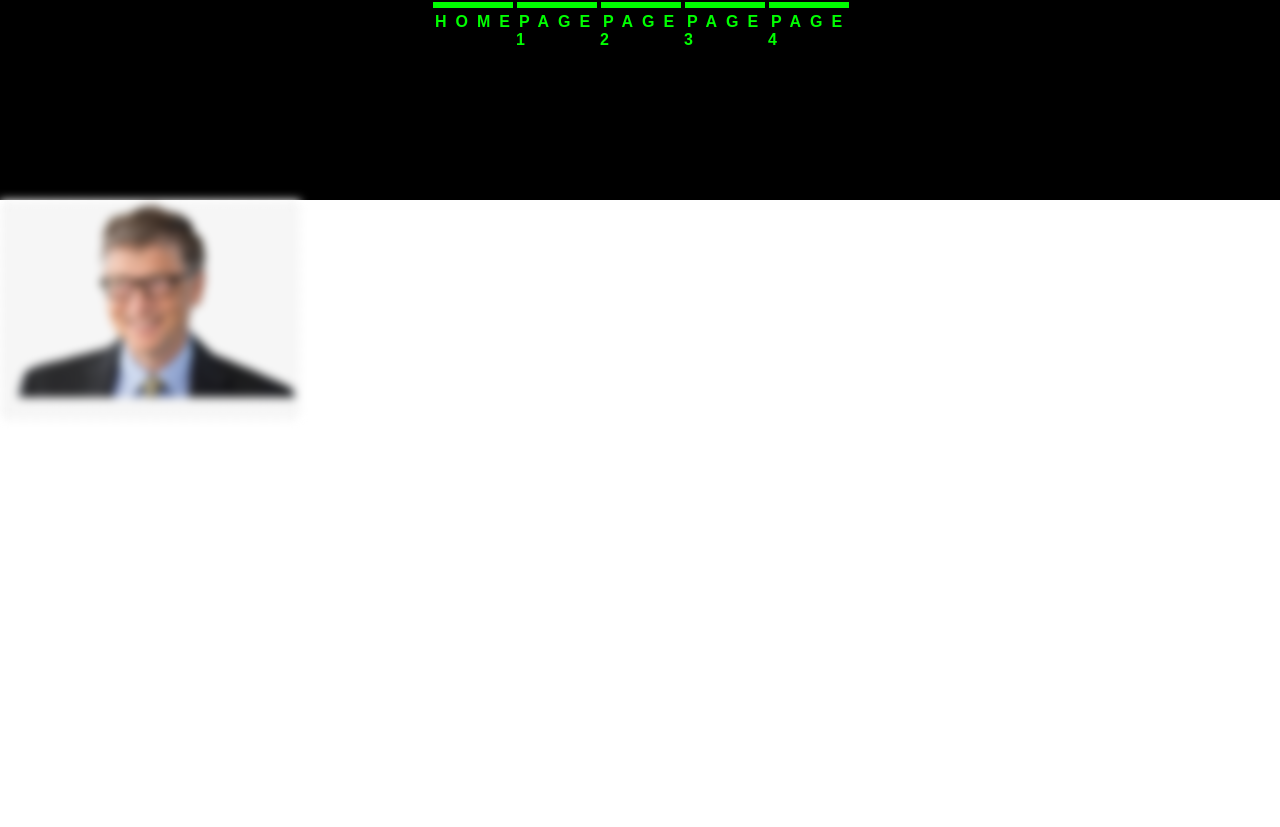
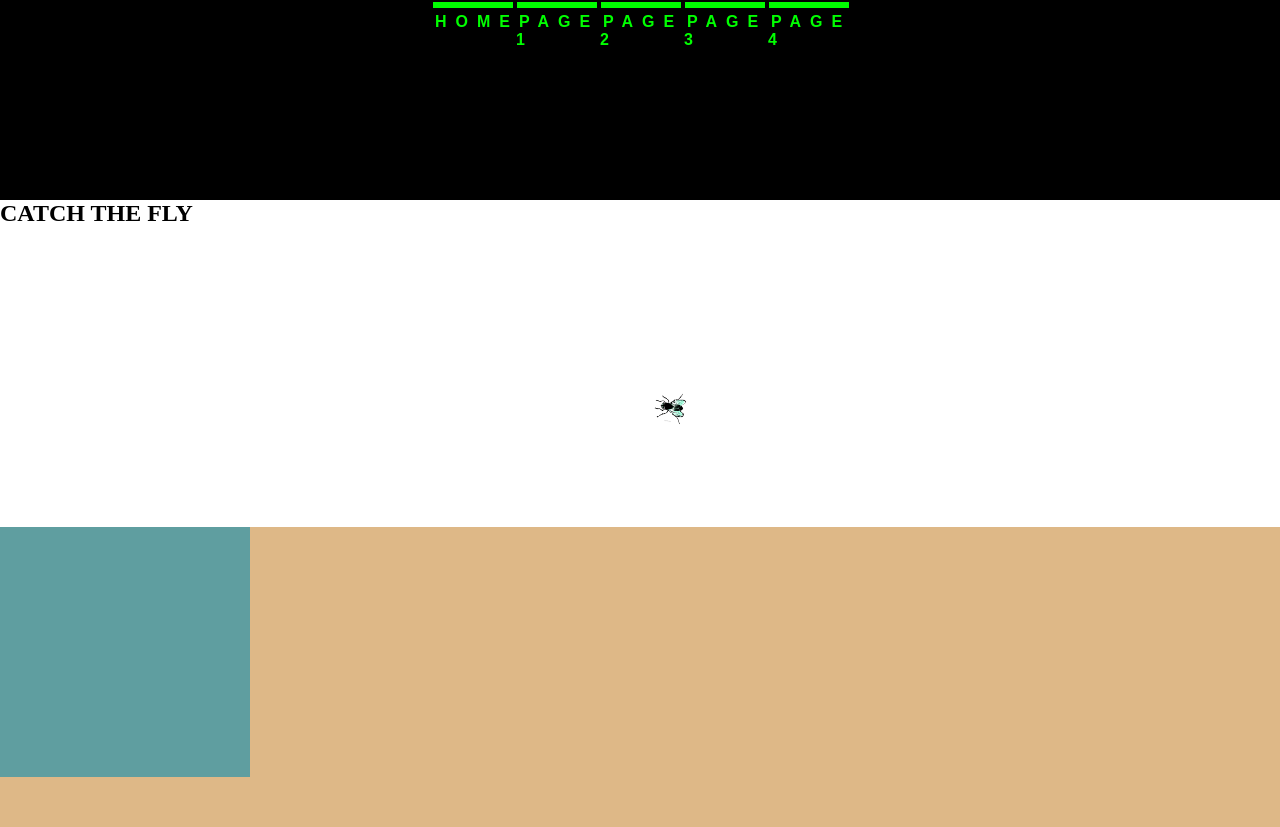
Before and after one commit to axelhulet/AXL-projet-HTML-CSS, a plain HTML site: page index.html in a window 1280 px wide. Before the commit the page ends 800 px from the top, so only its background shows below. Drawn offline with Linux system fonts and the light colour scheme.

Commit message:
secondpush

```diff
--- a/index.html
+++ b/index.html
@@ -18,7 +18,7 @@
             <div class="mov">
                 <a href="page1.html" target="_self" class="boxti">
                 <div id="box2" class="box"></div></a>
-                <a href="index.html" target="_self" class="navti">PAGE 1</a>
+                <a href="page1.html" target="_self" class="navti">PAGE 1</a>
             </div>
             <div class="mov">
                 <a href="page2.html" target="_self" class="boxti">
@@ -38,7 +38,64 @@
         </nav>
     </header>
     <section>
-        <div class="img"><img src="bill.jpg" width="300" height="220"></div>
+        <h1>CATCH THE FLY</h1>
+        <div id="area">
+            <div id="box" >
+           <img src="fly.png" id="fly">
+            </div>
+        </div>
+
+    </section>
+    <script>
+        document.getElementById("box").addEventListener("mouseover", () => {
+            document.getElementById("box").style.top = Math.floor(Math.random() * 100) + 1 + "%";
+            document.getElementById("box").style.left = Math.floor(Math.random() * 100) + 1 + "%";
+            document.getElementById("box").style.transform = "rotate("+ Math.floor(Math.random() * 359) + "deg)";
+        });
+
+
+
+
+
+    </script>
+    <section>
+        <div id="puzzle">
+        <div class="row">
+            <div class="case"></div>
+            <div class="case"></div>
+            <div class="case"></div>
+            <div class="case"></div>
+            <div class="case"></div>
+        </div>
+        <div class="row">
+            <div class="case"></div>
+            <div class="case"></div>
+            <div class="case"></div>
+            <div class="case"></div>
+            <div class="case"></div>
+        </div>
+        <div class="row">
+            <div class="case"></div>
+            <div class="case"></div>
+            <div class="case"></div>
+            <div class="case"></div>
+            <div class="case"></div>
+        </div>
+        <div class="row">
+            <div class="case"></div>
+            <div class="case"></div>
+            <div class="case"></div>
+            <div class="case"></div>
+            <div class="case"></div>
+        </div>
+        <div class="row">
+            <div class="case"></div>
+            <div class="case"></div>
+            <div class="case"></div>
+            <div class="case"></div>
+            <div class="case"></div>
+        </div>
+        </div>
     </section>
 </body>
 </html>
--- a/index.scss
+++ b/index.scss
@@ -1,6 +1,10 @@
 * {
    margin: 0;
    padding: 0;
+}
+body{
+    width: 100%;
+    height: 100%;
 }
 .box{
     margin: 1px;
@@ -8,7 +12,7 @@
 .mov{
     margin: 0px 2px;
     width: 80px;
-    height: 27px;
+    height: 50px;
     transition: height 500ms;
     &:hover {
         height: 50px;
@@ -18,7 +22,6 @@
     display: flex;
     height: 10px;
     width: 80px;
-    /*box-shadow: 40px 20px 10px lime;*/
     background: linear-gradient(to bottom,lime,lime 60%,black 40%,black);
     background-size: 100% 10px;
     transition: height 500ms;
@@ -92,16 +95,8 @@ nav{
     vertical-align: bottom;
     text-align: center;
     text-decoration: none;
-    /*animation: glow 1s ease-in-out infinite alternate;*/
 }
-/*@-webkit-keyframes glow{
-    from{
-        text-shadow: 0 0 2px black, 0 0 3px black, 0 0 4px lime, 0 0 5px lime, 0 0 6px lime;
 
-    to{
-        text-shadow: 0 0 8px black, 0 0 9px black, 0 0 10px lime, 0 0 11px lime, 0 0 12px lime;
-    }
-}*/
 .boxti{
 
 }
@@ -113,11 +108,42 @@ header{
     height: 200px;
     background: black;
 }
-img{
-    transition: 1s;
-    filter: blur(5px);
+
+#area{
+    position: relative;
+    width: 100%;
+    height: 300px;
 }
-img:hover{
-    transition: 1s;
-    filter: blur(0px);
+#box{
+    display: flex;
+    flex-direction: row;
+    justify-content: center;
+    align-items: center;
+    width: 60px;
+    height: 60px;
+    position: absolute;
+    top: 50%;
+    left: 50%;
+    transform: rotate(10deg);
+    transition: top .2s ease-out, left .2s ease-out, transform .2s ease-out ;
 }
+#try{
+    font-family: "arial";
+    font-weight: bold;
+}
+#fly{
+    width: 30px;
+    height: 30px;
+}
+#puzzle{
+    display: flex;
+    flex-direction: row;
+    width: 100%;
+    height: 300px;
+    background-color: burlywood;
+}
+.case{
+    width: 50px;
+    height: 50px;
+    background-color: cadetblue;
+}
```
Also changed, not shown: fly.png (added), index.css, 1 other file.
